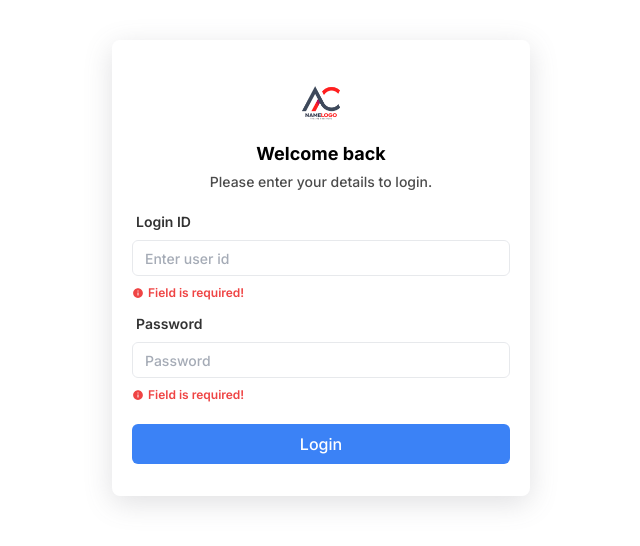
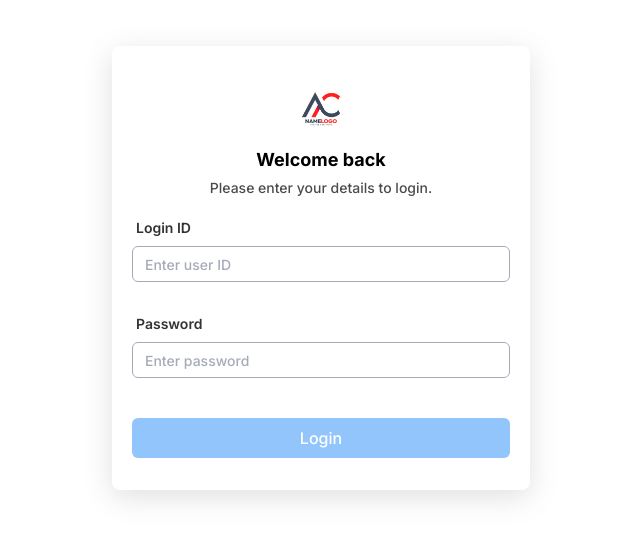
Before and after one commit to trysoltryovate/tryovate_app, a React (Vite) app: page /login in a window 1280 px wide. Shown: the part 132-678 px from the top of the page, without its empty margins (319-959 px from the left). Built offline with nearby package versions, Linux system fonts and the light colour scheme.

Commit message:
feat(login): validated forms with success or error msgs in ui

```diff
--- a/src/pages/auth/Login.jsx
+++ b/src/pages/auth/Login.jsx
@@ -1,30 +1,87 @@
+import { useState } from "react";
+import { FaCircleCheck } from "react-icons/fa6";
 import { IoMdInformationCircle } from "react-icons/io";
 
 import Logo from "../../assets/logo.jpg";
 
 export default function Login() {
+  const [loginId, setLoginId] = useState("");
+  const [password, setPassword] = useState("");
+  const [loginIdError, setLoginIdError] = useState("");
+  const [passwordError, setPasswordError] = useState("");
+  const [isError, setIsError] = useState(false);
+  const [isSuccess, setIsSuccess] = useState(false);
+
+  const validateLoginId = (e) => {
+    setLoginId(e.target.value);
+    setLoginIdError(
+      e.target.value
+        ? e.target.value.length < 4
+          ? `At least 4 characters needed`
+          : "Login ID is correct."
+        : "Login ID is required!",
+    );
+  };
+
+  const validatePassword = (value) => {
+    const minLength = value.length >= 8;
+    const hasNumber = /[0-9]/.test(value);
+    const hasSymbol = /[!@#$%^&*(),.?":{}|<>]/.test(value);
+
+    if (!value)
+      return {
+        message: "Password is required!",
+        isError: true,
+        isSuccess: false,
+      };
+    if (!minLength)
+      return {
+        message: "Password must be at least 8 characters long.",
+        isError: true,
+        isSuccess: false,
+      };
+    if (!hasNumber)
+      return {
+        message: "Password must contain at least one number 0 - 9.",
+        isError: true,
+        isSuccess: false,
+      };
+    if (!hasSymbol)
+      return {
+        message: "Password must contain at least one symbol eg. !@#$%.",
+        isError: true,
+        isSuccess: false,
+      };
+
+    return {
+      message: "Your password meets requirements.",
+      isError: false,
+      isSuccess: true,
+    };
+  };
+
   return (
-    <>
     <main className="container flex min-h-screen items-center justify-center">
       <section className="h-auto w-[90dvw] max-w-[450px] p-3 md:p-4">
         <div className="form-shadow h-full w-full rounded-lg p-3 md:p-5 lg:py-8">
+          {/* Logo & Heading */}
           <div className="mb-3 flex flex-col items-center justify-center gap-y-1 md:mb-5">
             <div className="h-8 w-8 overflow-hidden md:h-16 md:w-16">
               <img
                 src={Logo}
-                  alt="Logo"
+                alt="Company Logo"
                 className="block h-full w-full object-cover object-center"
               />
             </div>
-
             <p className="text-lg font-bold">Welcome back</p>
             <p className="text-sm font-medium opacity-70">
               Please enter your details to login.
             </p>
           </div>
 
-            <div className="">
-              <form action="#" className="flex flex-col gap-y-3">
+          {/* Form */}
+          <form className="flex flex-col gap-y-3">
+            {/* Login ID */}
             <div className="flex flex-col gap-y-1">
               <label
                 htmlFor="loginId"
@@ -35,14 +92,34 @@ export default function Login() {
               <input
                 type="text"
                 id="loginId"
-                    className="border-input bg-background ring-offset-background file:text-foreground placeholder:text-muted-foreground focus-visible:ring-ring my-1 flex h-9 w-full rounded-md border px-3 py-2 text-base font-medium opacity-90 file:border-0 file:bg-transparent file:text-sm file:font-medium placeholder:font-medium focus-visible:outline-none focus-visible:ring-2 focus-visible:ring-offset-2 disabled:cursor-not-allowed disabled:opacity-50 md:text-sm"
-                    placeholder="Enter user id"
+                value={loginId}
+                onChange={(e) => validateLoginId(e)}
+                className={`border ${
+                  loginId.length < 4
+                    ? "border-gray-400"
+                    : loginIdError.includes("correct")
+                      ? "border-green-500 focus-visible:ring-green-100"
+                      : "border-red-500 focus-visible:ring-red-100"
+                } bg-background ring-offset-background placeholder:text-muted-foreground my-1 flex h-9 w-full rounded-md px-3 py-2 text-base font-medium opacity-90 focus-visible:outline-none focus-visible:ring-2 focus-visible:ring-offset-2 disabled:cursor-not-allowed disabled:opacity-50 md:text-sm`}
+                placeholder="Enter user ID"
               />
-                  <p className="inline-flex items-center gap-x-1 text-[12px] font-semibold text-red-500">
-                    <IoMdInformationCircle /> Field is required!
+              {
+                <p
+                  className={`inline-flex items-center gap-x-1 text-[12px] font-semibold ${
+                    loginId
+                      ? loginId.length >= 4
+                        ? "text-green-600"
+                        : "text-red-500"
+                      : "text-green-500"
+                  } ${loginIdError ? "opacity-100" : "opacity-0"}`}
+                >
+                  {isSuccess ? <FaCircleCheck /> : <IoMdInformationCircle />}{" "}
+                  {loginIdError}
                 </p>
+              }
             </div>
 
+            {/* Password */}
             <div className="flex flex-col gap-y-1">
               <label
                 htmlFor="password"
@@ -50,25 +127,50 @@ export default function Login() {
               >
                 Password
               </label>
+              {/* Password */}
               <input
                 type="password"
                 id="password"
-                    className="border-input bg-background ring-offset-background file:text-foreground placeholder:text-muted-foreground focus-visible:ring-ring my-1 flex h-9 w-full rounded-md border px-3 py-2 text-base font-medium opacity-90 file:border-0 file:bg-transparent file:text-sm file:font-medium placeholder:font-medium focus-visible:outline-none focus-visible:ring-2 focus-visible:ring-offset-2 disabled:cursor-not-allowed disabled:opacity-50 md:text-sm"
-                    placeholder="Password"
+                value={password}
+                onChange={(e) => {
+                  setPassword(e.target.value);
+                  const validation = validatePassword(e.target.value);
+                  setPasswordError(validation.message);
+                  setIsError(validation.isError);
+                  setIsSuccess(validation.isSuccess);
+                }}
+                className={`border ${
+                  password.length === 0
+                    ? "border-gray-400"
+                    : isSuccess
+                      ? "border-green-500 focus-visible:ring-green-100"
+                      : "border-red-500 focus-visible:ring-red-100"
+                } bg-background ring-offset-background placeholder:text-muted-foreground my-1 flex h-9 w-full rounded-md px-3 py-2 text-base font-medium opacity-90 focus-visible:outline-none focus-visible:ring-2 focus-visible:ring-offset-2 disabled:cursor-not-allowed disabled:opacity-50 md:text-sm`}
+                placeholder="Enter password"
               />
-                  <p className="inline-flex items-center gap-x-1 text-[12px] font-semibold text-red-500">
-                    <IoMdInformationCircle /> Field is required!
+              {
+                <p
+                  className={`inline-flex items-center gap-x-1 text-[12px] font-semibold ${
+                    isSuccess ? "text-green-600" : "text-red-500"
+                  } ${passwordError ? "opacity-100" : "opacity-0"} `}
+                >
+                  {isSuccess ? <FaCircleCheck /> : <IoMdInformationCircle />}{" "}
+                  {passwordError}
                 </p>
+              }
             </div>
 
-                <button className="mt-2 h-10 w-full rounded-md bg-blue-500 font-medium text-white transition-colors duration-200 ease-in hover:bg-blue-600 hover:shadow-xl">
+            {/* Submit Button */}
+            <button
+              type="submit"
+              className="mt-2 h-10 w-full rounded-md bg-blue-500 font-medium text-white transition-colors duration-200 ease-in hover:bg-blue-600 hover:shadow-xl disabled:bg-blue-300"
+              disabled={!loginId || isError}
+            >
               Login
             </button>
           </form>
         </div>
-          </div>
       </section>
     </main>
-    </>
   );
 }
```
Lines whose indentation alone changed are shown as unchanged.
